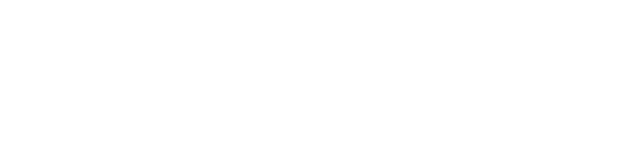
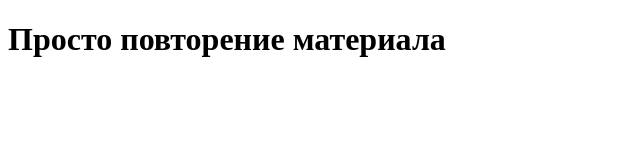
Before and after one commit to AnushavanP/Repeating--1, a plain HTML site: page index.html in a window 1280 px wide. Shown: the whole page, without its empty margins (0-640 px from the left). Drawn offline with Linux system fonts and the light colour scheme.

Commit message:
Второе сохранение повторения

```diff
--- a/index.html
+++ b/index.html
@@ -8,6 +8,7 @@
 </head>
 <body>
 
+    <h1>Просто повторение материала</h1>
 
     <script src="script.js">  </script>
 </body>
```
